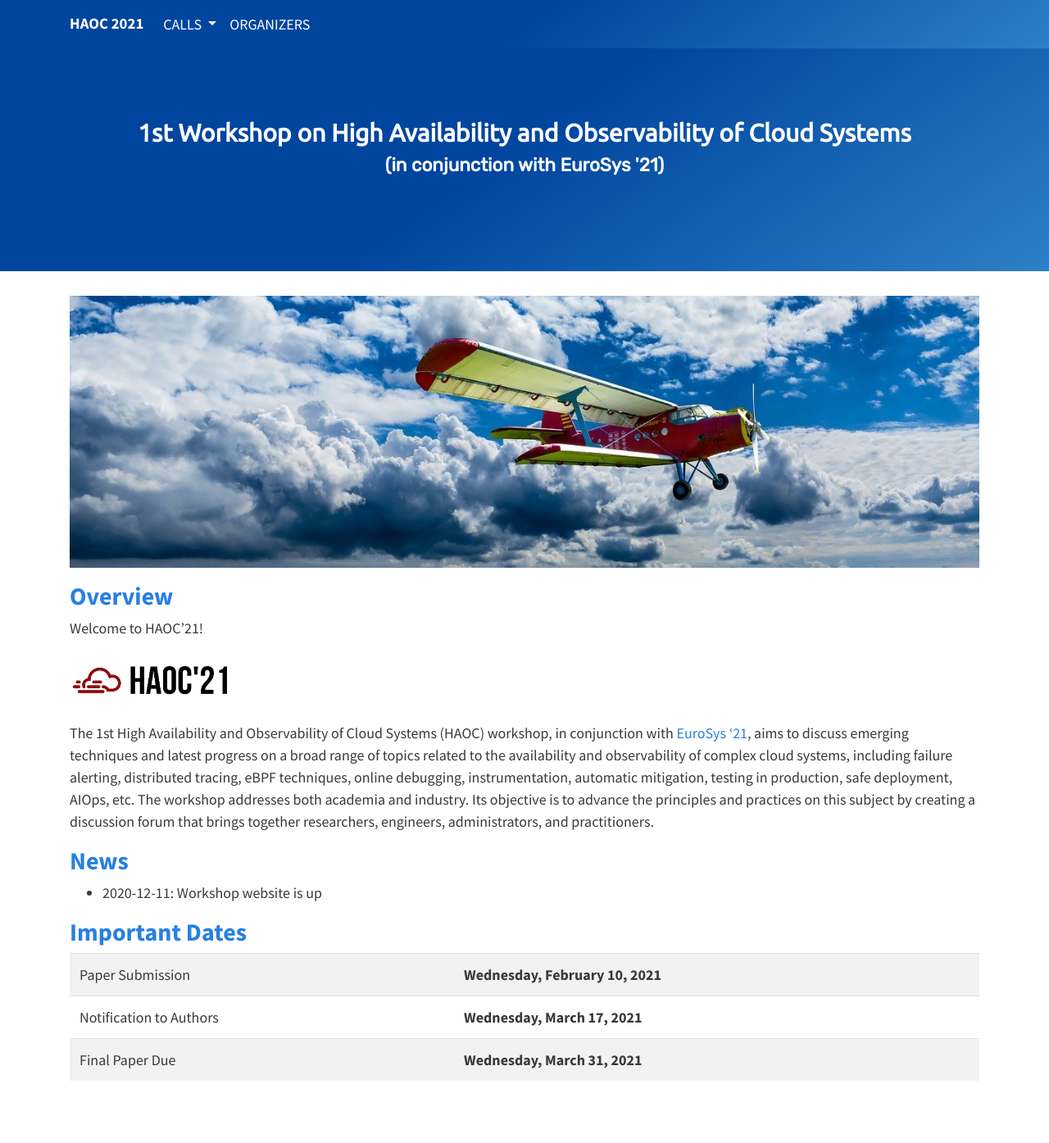
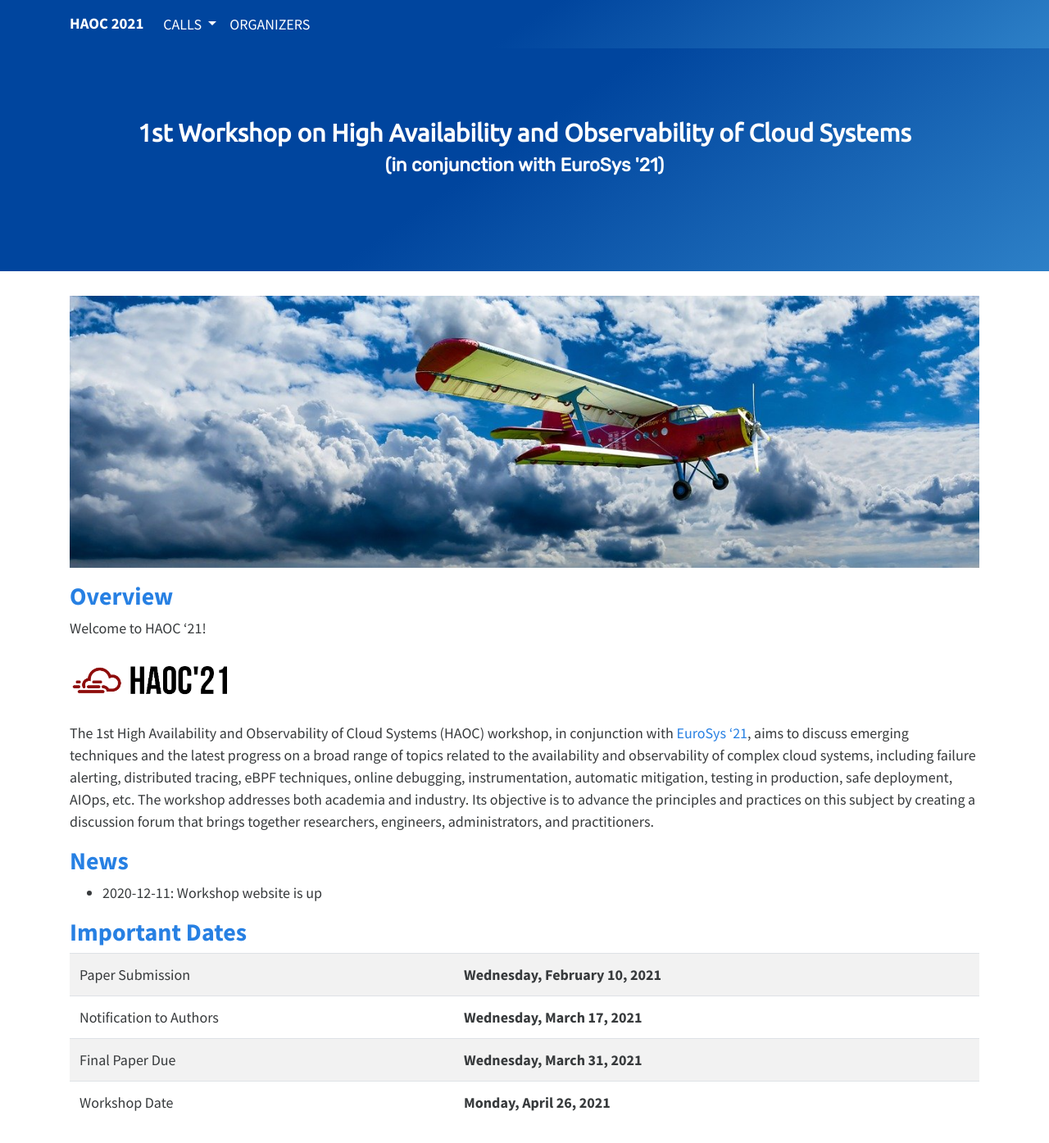
Before and after one commit to haoc2021/haoc2021.github.io, a Jekyll site: the page built from index.md, in a window 1280 px wide and 1400 px high. Shown: the top 1395 px of the window at 82% size. Built offline with Jekyll 4.4.1, drawn with Linux system fonts in a browser that asks for light colours.

```diff
--- a/index.md
+++ b/index.md
@@ -4,19 +4,20 @@ layout: default
 
 <img class="img-logo" src="assets/image/cloud_aircraft.jpg" alt="Cloud Image" style="padding-left: 0px; padding-right: 0px;">
 <h2 class="text-primary">Overview</h2>
-Welcome to HAOC'21!
+Welcome to HAOC '21!
 
 <img class="img" src="assets/image/logo_small.png" alt="Logo Image" width="200" style="padding-left: 0px; padding-right: 0px;">
 
 The 1st High Availability and Observability of Cloud Systems (HAOC) workshop,
-in conjunction with <a href="https://2021.eurosys.org">EuroSys '21</a>, aims to discuss emerging techniques and latest
-progress on a broad range of topics related to the availability and
-observability of complex cloud systems, including failure alerting, distributed
-tracing, eBPF techniques, online debugging, instrumentation, automatic
-mitigation, testing in production, safe deployment, AIOps, etc. The workshop
-addresses both academia and industry.  Its objective is to advance the
-principles and practices on this subject by creating a discussion forum that
-brings together researchers, engineers, administrators, and practitioners.
+in conjunction with <a href="https://2021.eurosys.org">EuroSys '21</a>, aims to
+discuss emerging techniques and the latest progress on a broad range of topics
+related to the availability and observability of complex cloud systems,
+including failure alerting, distributed tracing, eBPF techniques, online
+debugging, instrumentation, automatic mitigation, testing in production, safe
+deployment, AIOps, etc. The workshop addresses both academia and industry.  Its
+objective is to advance the principles and practices on this subject by
+creating a discussion forum that brings together researchers, engineers,
+administrators, and practitioners.
 
 <h2 class="text-primary">News</h2>
 * 2020-12-11: Workshop website is up
@@ -36,4 +37,8 @@ brings together researchers, engineers, administrators, and practitioners.
   <td>Final Paper Due</td>
   <td><b>Wednesday, March 31, 2021</b></td>
 </tr>
+<tr>
+  <td>Workshop Date</td>
+  <td><b>Monday, April 26, 2021</b></td>
+</tr>
 </table>
```
Also changed, not shown: cfp.md (+9 -1 lines).
